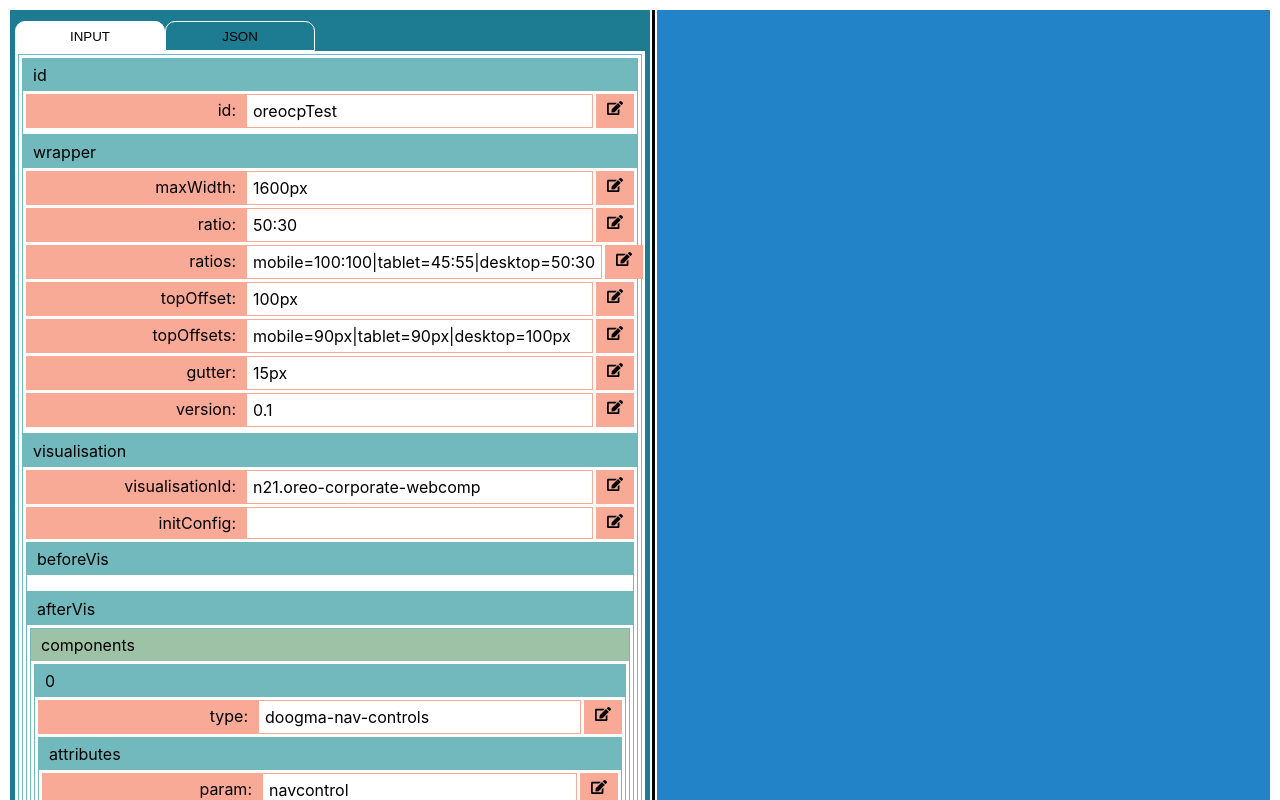
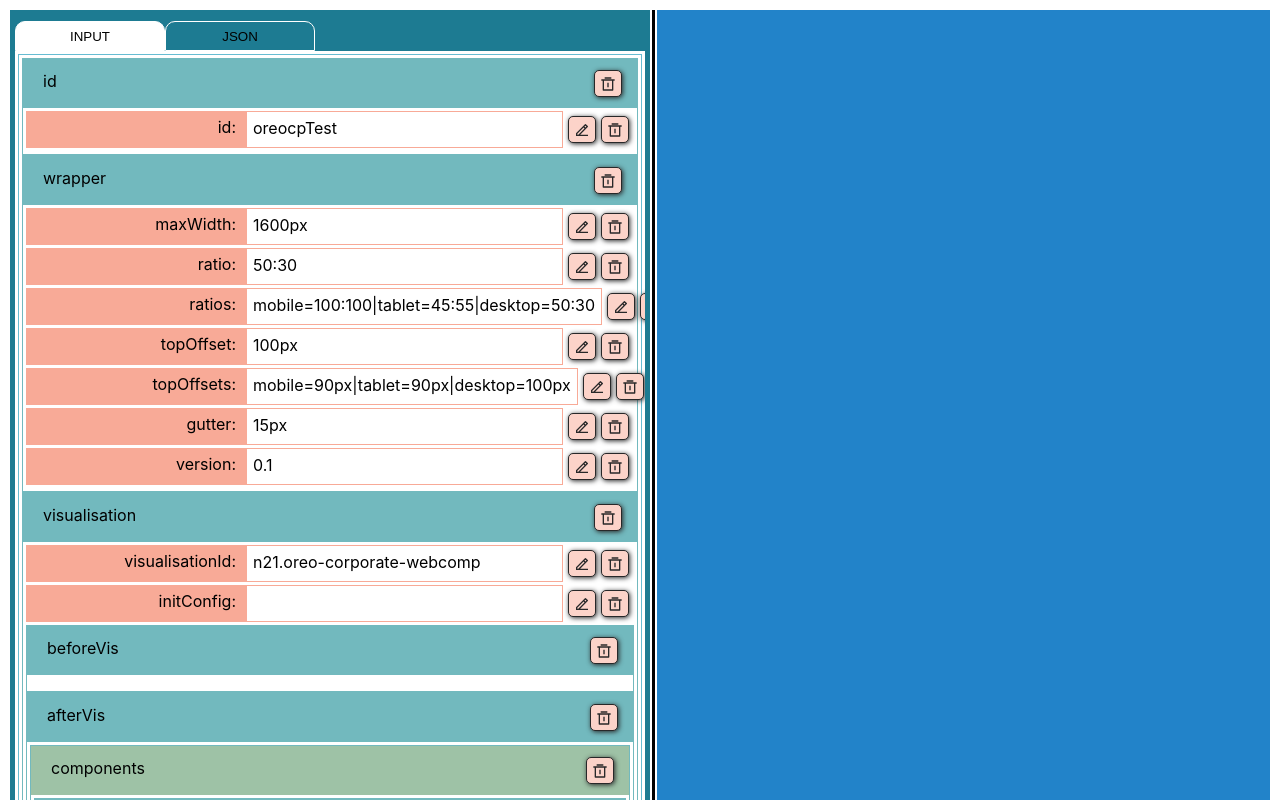
Before and after one commit to Doogma/json-editor-project-ben, a React (Create React App) app: page / in a window 1280 px wide. Shown: the top 800 px of the page. Built offline with nearby package versions, Linux system fonts and the light colour scheme; the HTML template or start-up script is replaced by a standard one.

Commit message:
delete functionality working

```diff
--- a/src/App.js
+++ b/src/App.js
@@ -29,6 +29,24 @@ function App() {
       }
     }
     return newState;
+  };
+
+  const InputDeleteHandler = (path) => {
+    let array = path.split('♣');
+    console.log(array);
+    let newData = { ...data };
+    let currentObject = newData;
+
+    for (let i = 1; i < array.length; i++) {
+      const key = array[i];
+      if (i !== array.length - 1) {
+        currentObject[key] = { ...currentObject[key] };
+        currentObject = currentObject[key];
+      } else {
+        delete currentObject[key];
+      }
+    }
+    setData(newData);
   };
 
   const INPUTChangeHandler = (e) => {
@@ -71,7 +89,7 @@ function App() {
   return (
     <Container>
       <LeftContainer style={{ width: `${leftContainerWidth}%` }}>
-        <MainLeft data={data} onEditorChange={JSONChangeHandler} onInputChange={INPUTChangeHandler} />
+        <MainLeft data={data} onEditorChange={JSONChangeHandler} onInputChange={INPUTChangeHandler} onInputDelete={InputDeleteHandler} />
       </LeftContainer>
       <Divider onMouseDown={onMouseDown} onMouseUp={onMouseUp} />
       <RightContainer style={{ width: `${100 - leftContainerWidth}%` }}></RightContainer>
--- a/src/AppComponents/LeftColumn/MainLeft.js
+++ b/src/AppComponents/LeftColumn/MainLeft.js
@@ -5,7 +5,7 @@ import { LeftContainer, LeftHeaderBar, Selector, LeftBody } from './MainLeft.sty
 
 import MainInput from './MainLeftComponents/MainInput';
 
-function MainLeft({ data, onEditorChange, onInputChange }) {
+function MainLeft({ data, onEditorChange, onInputChange, onInputDelete }) {
   const [isActive, setIsActive] = useState('input');
 
   return (
@@ -19,7 +19,7 @@ function MainLeft({ data, onEditorChange, onInputChange }) {
         </Selector>
       </LeftHeaderBar>
       <LeftBody>
-        {isActive === 'input' && <MainInput data={data} onInputChange={onInputChange} />}
+        {isActive === 'input' && <MainInput data={data} onInputChange={onInputChange} onInputDelete={onInputDelete} />}
         {isActive === 'json' && <Editor defaultValue={JSON.stringify(data, null, 2)} height={'90vh'} defaultLanguage="json" onChange={onEditorChange} options={{ minimap: { enabled: false } }} />}
       </LeftBody>
     </LeftContainer>
--- a/src/AppComponents/LeftColumn/MainLeftComponents/MainInput.js
+++ b/src/AppComponents/LeftColumn/MainLeftComponents/MainInput.js
@@ -4,11 +4,11 @@ import ObjectContainer from './MainInputComponents/ObjectContainer';
 
 import { MainInputContainer } from './MainInput.styled';
 
-function MainInput({ data, onInputChange }) {
+function MainInput({ data, onInputChange, onInputDelete }) {
   return (
     <MainInputContainer>
       {Object.keys(data).map((key, index) => {
-        return <ObjectContainer key={index} name={key} value={data[key]} reference={''} onInputChange={onInputChange} />;
+        return <ObjectContainer key={index} name={key} value={data[key]} reference={''} onInputChange={onInputChange} onInputDelete={onInputDelete} />;
       })}
     </MainInputContainer>
   );
--- /dev/null
+++ b/src/AppComponents/LeftColumn/MainLeftComponents/MainInputComponents/Icons.js
@@ -0,0 +1,58 @@
+import styled from 'styled-components/macro';
+
+import { RiEdit2Line, RiDeleteBin4Line, RiCheckFill, RiSaveLine } from 'react-icons/ri';
+
+export const IconsContainer = styled.div`
+  display: flex;
+  margin: 5px 0px 5px 5px;
+`;
+
+const IconContainer = styled.div`
+  cursor: pointer;
+  font-size: 1rem;
+  padding: 5px 5px 0px 5px;
+  color: #282829;
+  border-radius: 5px;
+  margin-right: 5px;
+  border: 1px solid #282829;
+  background-color: #fcd3c9; //#f8aa97;
+  transition: all 0.2s ease-in-out;
+  box-shadow: 1px 1px 5px;
+
+  &:hover {
+    background-color: #f5846c;
+    color: ${({ theme }) => theme.CardFontLight};
+  }
+`;
+
+export function EditIcon() {
+  return (
+    <IconContainer>
+      <RiEdit2Line />
+    </IconContainer>
+  );
+}
+
+export const DeleteIcon = () => {
+  return (
+    <IconContainer>
+      <RiDeleteBin4Line />
+    </IconContainer>
+  );
+};
+
+export const CheckIcon = () => {
+  return (
+    <IconContainer isWhite={false}>
+      <RiCheckFill />
+    </IconContainer>
+  );
+};
+
+export const SaveIcon = () => {
+  return (
+    <IconContainer isWhite={false}>
+      <RiSaveLine />
+    </IconContainer>
+  );
+};
--- a/src/AppComponents/LeftColumn/MainLeftComponents/MainInputComponents/MainInputComponents.styled.js
+++ b/src/AppComponents/LeftColumn/MainLeftComponents/MainInputComponents/MainInputComponents.styled.js
@@ -6,6 +6,12 @@ export const ObjectBox = styled.div`
 
 export const ObjectHead = styled.div`
   background-color: ${(props) => (props.isArray ? '#9ec2a6' : '#72b9be')};
+  padding: 6px 10px;
+  display: flex;
+  justify-content: space-between;
+`;
+
+export const ObjectHeadText = styled.div`
   padding: 6px 10px;
 `;
 
@@ -49,7 +55,7 @@ export const Actions = styled.div`
   margin-left: 3px;
   text-align: center;
   border: 1px solid #f8aa97;
-  width: 30px;
+  width: 80px;
   background-color: ${(props) => (props.isEdit ? '#f83333' : '#f8aa97')};
   cursor: pointer;
 `;
--- a/src/AppComponents/LeftColumn/MainLeftComponents/MainInputComponents/ObjectContainer.js
+++ b/src/AppComponents/LeftColumn/MainLeftComponents/MainInputComponents/ObjectContainer.js
@@ -2,27 +2,36 @@ import React from 'react';
 
 import StringContainer from './StringContainer';
 
-import { ObjectBox, ObjectHead, ObjectBody } from './MainInputComponents.styled';
+import { ObjectBox, ObjectHead, ObjectHeadText, ObjectBody } from './MainInputComponents.styled';
+import { IconsContainer, DeleteIcon } from './Icons';
 
-function ObjectContainer({ name, value, isArray, reference, onInputChange }) {
+function ObjectContainer({ name, value, isArray, reference, onInputChange, onInputDelete }) {
   return (
     <ObjectBox>
-      <ObjectHead isArray={isArray}>{name}</ObjectHead>
+      <ObjectHead isArray={isArray}>
+        <ObjectHeadText>{name}</ObjectHeadText>
+        <IconsContainer>
+          <div onClick={() => onInputDelete(reference + '♣' + name)}>
+            <DeleteIcon />
+          </div>
+        </IconsContainer>
+      </ObjectHead>
       <ObjectBody>
         {typeof value === 'object' && (
           <>
             {Object.keys(value).map((key, index) => {
               return (
                 <div key={index}>
-                  {typeof value[key] === 'string' && <StringContainer name={key} value={value[key]} reference={reference + '♣' + name} onInputChange={onInputChange} />}
-                  {typeof value[key] === 'object' && <ObjectContainer name={key} value={value[key]} isArray={typeof value[key] === 'object' && value[key] instanceof Array} reference={reference + '♣' + name} onInputChange={onInputChange} />}
-                  {/* {typeof value[key] === 'object' && <>{value[key] instanceof Array ? <ArrayContainer name={key} value={value[key]} /> : <ObjectContainer name={key} value={value[key]} />}</>} */}
+                  {typeof value[key] === 'string' && <StringContainer name={key} value={value[key]} reference={reference + '♣' + name} onInputChange={onInputChange} onInputDelete={onInputDelete} />}
+                  {typeof value[key] === 'object' && (
+                    <ObjectContainer name={key} value={value[key]} isArray={typeof value[key] === 'object' && value[key] instanceof Array} reference={reference + '♣' + name} onInputChange={onInputChange} onInputDelete={onInputDelete} />
+                  )}
                 </div>
               );
             })}
           </>
         )}
-        {typeof value === 'string' && <StringContainer name={name} value={value} />}
+        {typeof value === 'string' && <StringContainer name={name} value={value} onInputDelete={onInputDelete} />}
       </ObjectBody>
     </ObjectBox>
   );
--- a/src/AppComponents/LeftColumn/MainLeftComponents/MainInputComponents/StringContainer.js
+++ b/src/AppComponents/LeftColumn/MainLeftComponents/MainInputComponents/StringContainer.js
@@ -1,22 +1,30 @@
 import React, { useState } from 'react';
 
-import { StringBox, StringName, StringValue, StringInput, Actions } from './MainInputComponents.styled';
-import { FaEdit } from 'react-icons/fa';
+import { StringBox, StringName, StringValue, StringInput } from './MainInputComponents.styled';
+import { IconsContainer, EditIcon, DeleteIcon, CheckIcon } from './Icons';
 
-function StringContainer({ name, value, reference, onInputChange }) {
+function StringContainer({ name, value, reference, onInputChange, onInputDelete }) {
   const [isEdit, setIsEdit] = useState(false);
 
-  const enableEditHandler = () => {
-    setIsEdit((prev) => !prev);
-  };
   return (
     <StringBox>
       <StringName isEdit={isEdit}>{name}:</StringName>
       {isEdit ? <StringInput type="text" defaultValue={value} name={reference + '♣' + name} onChange={onInputChange} /> : <StringValue>{value}</StringValue>}
 
-      <Actions onClick={enableEditHandler} isEdit={isEdit}>
-        <FaEdit />
-      </Actions>
+      <IconsContainer>
+        {isEdit ? (
+          <div onClick={() => setIsEdit(false)}>
+            <CheckIcon />
+          </div>
+        ) : (
+          <div onClick={() => setIsEdit(true)}>
+            <EditIcon />
+          </div>
+        )}
+        <div onClick={() => onInputDelete(reference + '♣' + name)}>
+          <DeleteIcon />
+        </div>
+      </IconsContainer>
     </StringBox>
   );
 }
```
